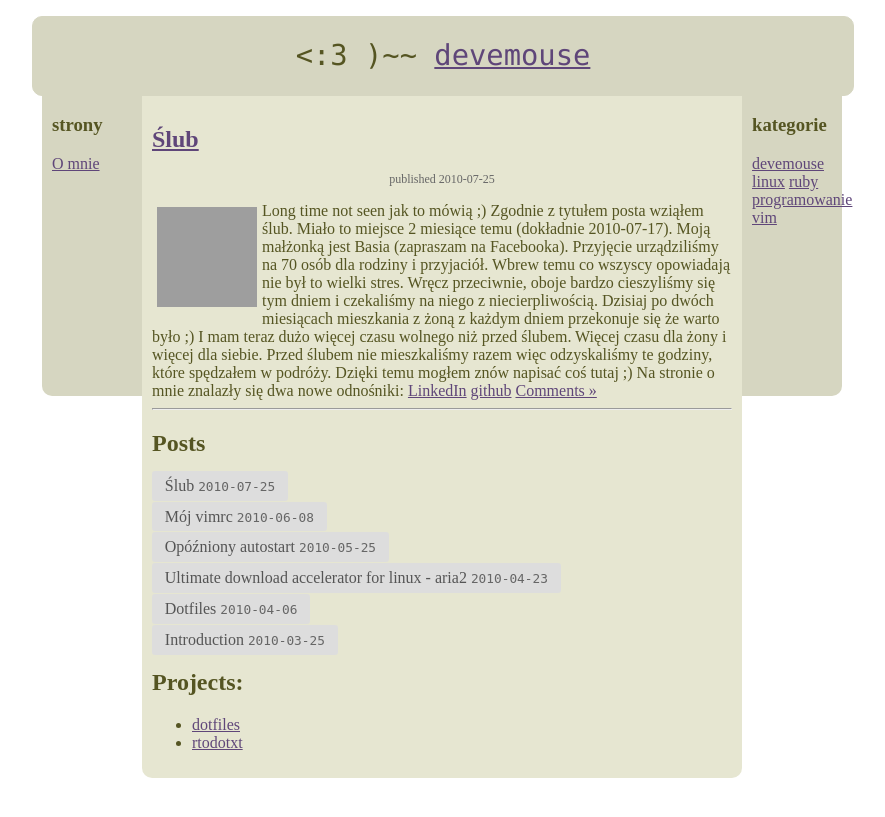
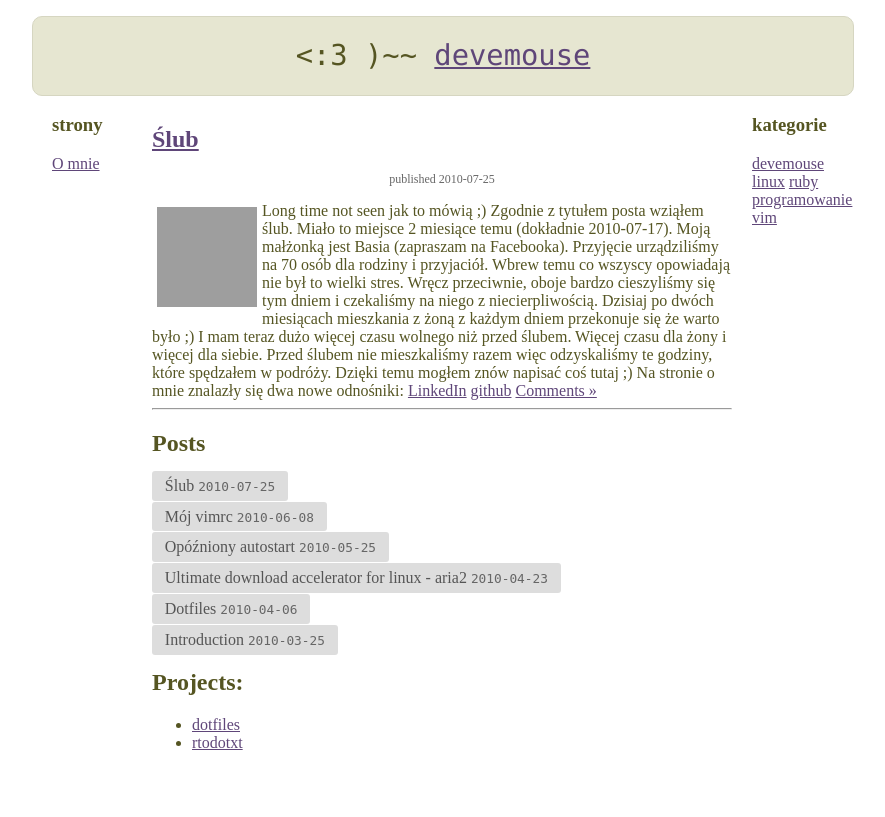
Before and after one commit to devemouse/devemouse.github.com, a Jekyll site: the page built from index.html, in a window 1280 px wide. Shown: the top 817 px of the page, without its empty margins (198-1083 px from the left). Built offline with Jekyll 4.4.1, drawn with Linux system fonts in a browser that asks for light colours; Markdown is read by kramdown in place of the engine named in the settings; grey boxes are pictures that could not be loaded.

Commit message:
now only title has light background

```diff
--- a/css/default.css
+++ b/css/default.css
@@ -15,7 +15,7 @@ div.title {
    color:#555522;
 
    padding: 10px 10px 10px 10px;
-   background: #D6D6C1;
+   background: #E6E6D1;
    margin-top: -10px;
    margin-left: -10px;
    border: 1px solid #D6D6C1;
@@ -97,7 +97,6 @@ li.post {
 
 .container .left,.right {
    width:80px;
-   background: #D6D6C1;
    padding-left:10px;
    padding-right:10px;
    height:300px;
@@ -113,7 +112,6 @@ li.post {
 }
 
 .container .center {
-   background: #E6E6D1;
    width:580px;
    padding:10px;
    border-bottom-right-radius: 10px;
```
